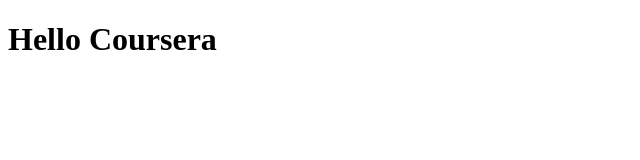
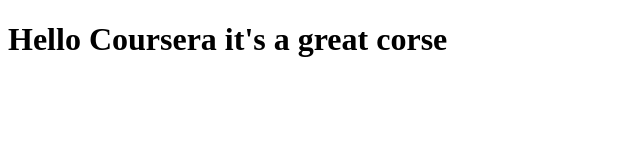
Before and after one commit to Siwakorn715/coursera-Test1, a plain HTML site: page index.html in a window 1280 px wide. Shown: the whole page, without its empty margins (0-640 px from the left). Drawn offline with Linux system fonts and the light colour scheme.

Commit message:
Small addition to our page content.

```diff
--- a/index.html
+++ b/index.html
@@ -6,6 +6,6 @@
 	<title>Hello Coursera</title>
 </head>
 <body>
-	<h1>Hello Coursera</h1>
+	<h1>Hello Coursera it's a great corse</h1>
 </body>
 </html>
```
